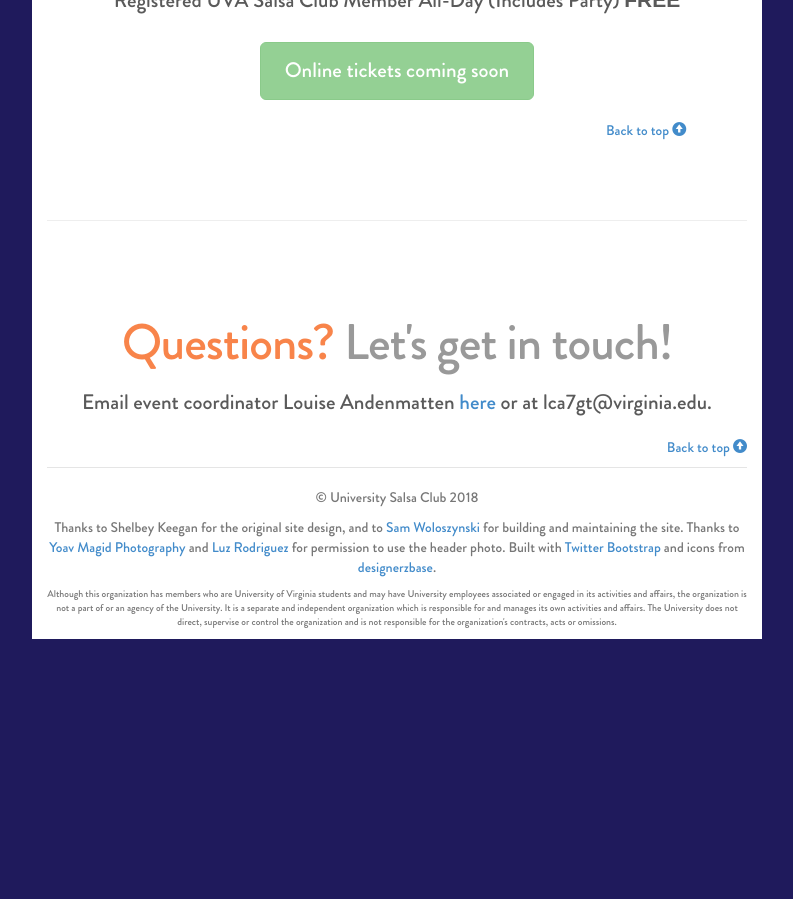
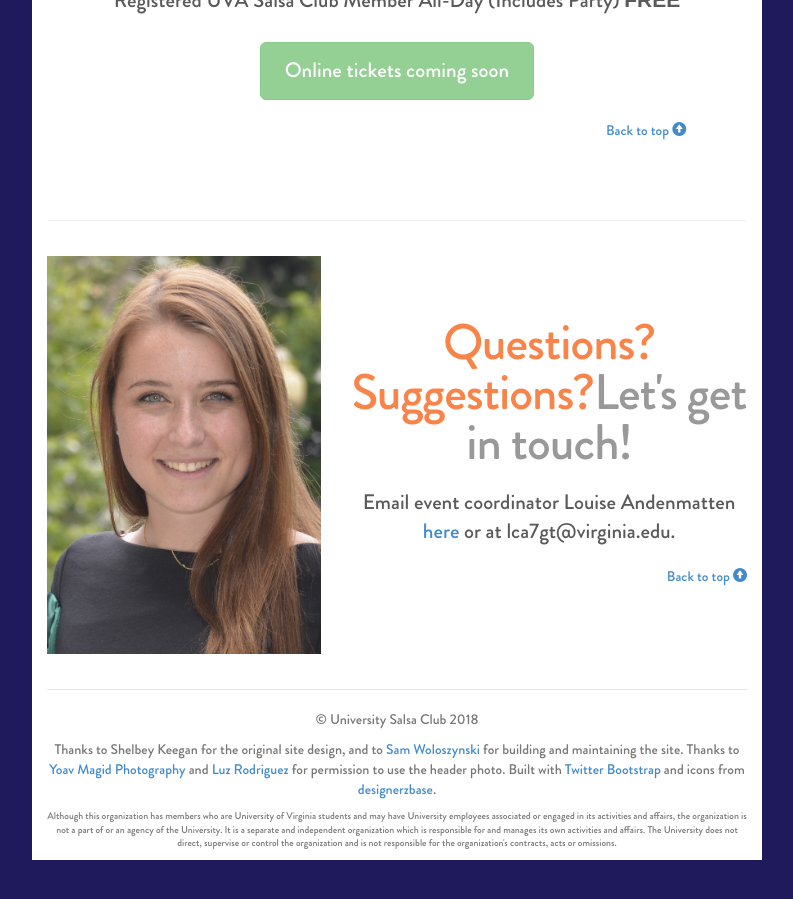
Before and after one commit to swoloszynski/universitysalsafest, a Jekyll site: the page built from index.html, in a window 1280 px wide and 900 px high, scrolled down 2964 px. Shown: the whole window, without its empty margins (243-1036 px from the left). Built offline with Jekyll 4.4.1, drawn with Linux system fonts in a browser that asks for light colours; before the commit the page ends 3643 px from its top, so only the background shows below that.

Commit message:
Add contact photo for Louise to contact us section

```diff
--- a/_layouts/default.html
+++ b/_layouts/default.html
@@ -85,12 +85,17 @@
       <hr class="featurette-divider">
 
       <div class="row featurette">
-        <div class="col-md-12">
+        <div class="col-md-5">
+          <p class="big-cushion"></p>
+          <img class="featurette-image img-responsive" src="assets/images/louise.jpg" alt="Generic placeholder image" style="vertical-align:middle;">
+          <p class="big-cushion"></p>
+        </div>
+        <div class="col-md-7">
           <span class="anchor" id="contact"></span>
           <a id="contact"></a>
-          <h2 class="featurette-heading light-orange">Questions? <span class="text-muted">Let's get in touch!</span></h2>
+          <h2 class="featurette-heading light-orange">Questions? Suggestions?<span class="text-muted">Let's get in touch!</span></h2>
           <p class="lead cushion"></p>
-          <p class="lead center-aligned">Email event coordinator {{ site.data.global.organizer_name }} <a href="mailto:{{ site.data.global.organizer_email }}?subject={{ site.data.global.title }} Inquiry" target="blank">here</a> or at {{ site.data.global.organizer_email }}.</p>
+           <p class="lead center-aligned">Email event coordinator {{ site.data.global.organizer_name }} <a href="mailto:{{ site.data.global.organizer_email }}?subject={{ site.data.global.title }} Inquiry" target="blank">here</a> or at {{ site.data.global.organizer_email }}.</p>
           <p class="right-aligned"><a href="#top" class="scrollToTop">Back to top  <span class="glyphicon glyphicon-circle-arrow-up"></span></a></p>
         </div>
       </div>
```
